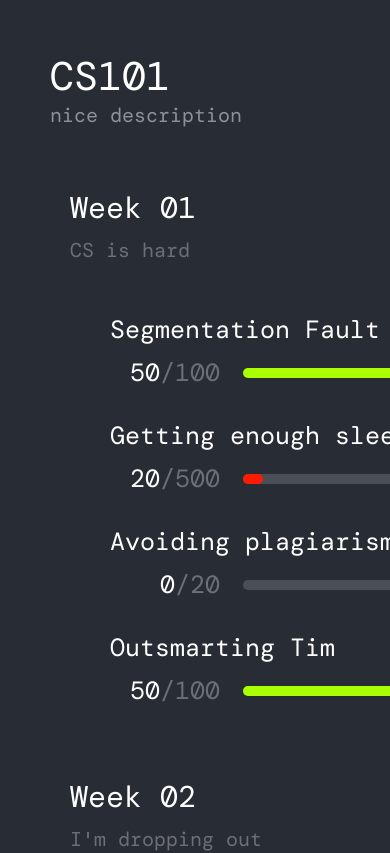
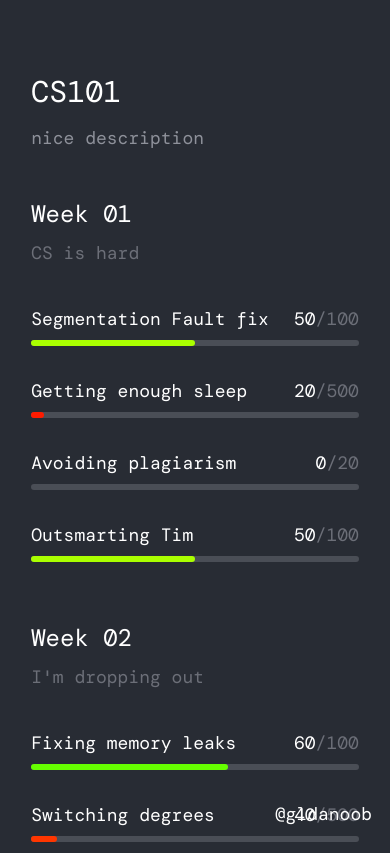
Before and after one commit to gldanoob/cw-dashboard-client, a React (Create React App) app: page / in a window 390 px wide. Shown: the top 853 px of the page. Built offline with nearby package versions, Linux system fonts and the light colour scheme; a web font is replaced by a local one.

Commit message:
Responsiveness

```diff
--- a/src/app/App.tsx
+++ b/src/app/App.tsx
@@ -1,6 +1,7 @@
 import { useEffect, useState } from 'react';
 import data from '../assets/data.json';
 import '../style/App.css';
+import Footer from './Footer';
 import Header from './Header';
 import Section from './Section';
 
@@ -20,15 +21,21 @@ function App() {
 	data.sections[1].tasks[2].score = (progress / 5) | 0;
 
 	return (
-
 		<div className="App">
 			<div className="App-body">
+				<div className='content'>
 					<Header desc={data.desc}>
 						{data.header}
 					</Header>
 					{
-          data.sections.map(section => <Section name={section.name} desc={section.desc} tasks={section.tasks} />)
+						data.sections.map(
+							(section, i) => <Section name={section.name} desc={section.desc} tasks={section.tasks} key={i}/>
+						)
 					}
+				</div>
+				<Footer>
+					@gldanoob
+				</Footer>
 			</div>
 		</div>
 	);
--- /dev/null
+++ b/src/app/Footer.tsx
@@ -0,0 +1,13 @@
+import '../style/Footer.css'
+
+interface Props {
+    children: string
+}
+
+export default function Footer(props: Props) {
+    return (
+        <div className="footer-container">
+            {props.children}
+        </div>
+    )
+}
--- a/src/app/ProgressBar.tsx
+++ b/src/app/ProgressBar.tsx
@@ -1,23 +1,27 @@
-import '../style/Task.css';
+import '../style/Progress.css';
 
-const WIDTH = 500;
+const WIDTH = 30
 
 interface Prop {
-    fill: number;
+    fill: number
 }
 
 export function ProgressBar(props: Prop) {
-    const red = 0;
-    const green = 160;
+    const isMobile = window.innerWidth < 550
+    const red = 0
+    const green = 160
+    const mix = red * (1 - props.fill) + green * props.fill
 
-    const mix = red * (1 - props.fill) + green * props.fill
+    const borderWidth = isMobile? '100%' : WIDTH + 'em'
+    const fillWidth = isMobile? props.fill * 100 + '%' : props.fill * WIDTH + 'em'
+
     return (
         <div className="progress-container">
             <div className="progress-border" style={{
-                width: WIDTH + 'px'
+                width: borderWidth
             }}>
                 <div className="progress-fill" style={{
-                    width: props.fill * WIDTH + 'px',
+                    width: fillWidth,
                     backgroundColor: `hsl(${mix}, 100%, 50%)`
                 }}></div>
             </div>
--- a/src/app/Tasks.tsx
+++ b/src/app/Tasks.tsx
@@ -2,12 +2,28 @@ import '../style/Task.css';
 import { ProgressBar } from './ProgressBar';
 
 interface Props {
-    name: string,
-    score: number,
-    total: number,
+    name: string
+    score: number
+    total: number
 }
 
 export default function TaskProgress(props: Props) {
+    const isMobile = window.innerWidth < 550
+
+    if (isMobile) return (
+        <div className="task-container">
+            <div className="inline-container">
+                <p className="task-label">
+                    {props.name}
+                </p>
+                <p className="task-score">
+                    {props.score}<span className="greyed-out">/{props.total}</span>
+                </p>
+            </div>
+            <ProgressBar fill={props.score / props.total}></ProgressBar>
+        </div>
+    )
+
     return (
         <div className="task-container">
             <p className="task-label">
--- a/src/style/App.css
+++ b/src/style/App.css
@@ -1,13 +1,24 @@
 .App-body {
     background-color: #282c34;
     min-height: 100vh;
+    box-sizing: border-box;
     display: flex;
-    padding-left: 50px;
-    padding-top: 50px;
+    padding-left: 0;
+    padding-top: 5em;
     flex-direction: column;
+    align-items: center;
+    justify-content: start;
+    color: white;
+}
+
+.content {
     align-items: left;
-    justify-content: center;
-    font-size: calc(10px + 2vmin);
-    color: white;
-    overflow: hidden;
+    flex-grow: 0;
 }
+
+@media (max-width: 550px) {
+    .content {
+        align-items: center;
+        margin: 1em;
+    }
+}
--- /dev/null
+++ b/src/style/Footer.css
@@ -0,0 +1,7 @@
+.footer-container {
+    font-size: 1.5em;
+    position: fixed;
+    right: 1em;
+    bottom: 1em;
+    align-self: flex-end;
+}
--- a/src/style/Header.css
+++ b/src/style/Header.css
@@ -1,13 +1,13 @@
 .header-container {
-    margin-bottom: 50px;
+    margin-bottom: 4em;
 }
 
 .header-label {
-    font-size: 40px;
-
+    font-size: 2.5rem;
+    margin-bottom: 0.5em;
 }
 
 .header-description {
-    font-size: 20px;
+    font-size: 1.5rem;
     color: #8e919a;
 }
--- /dev/null
+++ b/src/style/Progress.css
@@ -0,0 +1,13 @@
+.progress-border {
+    height: 0.5em;
+    border-radius: 0.25em;
+    padding: 0;
+    background-color: #4a4e56;
+}
+
+.progress-fill {
+    height: 0.5em;
+    background-color: #5f5;
+    border-radius: 0.25em;
+    margin: 0;
+}
--- a/src/style/Section.css
+++ b/src/style/Section.css
@@ -1,42 +1,56 @@
 .section-container {
-    padding-left: 20px;
+    padding-left: 1.25em;
 }
 
 .section-header {
-    font-size: 30px;
-    margin: 10px;
-    margin-left: 0px;
-}
-
-.line {
-    background-color: #6c6f78;
-    width: 60px;
-    height: 1px;
-    display: inline-block;
-    margin: 5px;
-    margin-right: 10px;
+    font-size: 2rem;
+    margin: 0.5em;
+    margin-left: 0;
 }
 
 .section-description {
     color: #6c6f78;
-    font-size: 20px;
-    margin: 10px;
+    font-size: 1.5rem;
+    margin: 0.5em;
     margin-left: 0px;
+    max-width: 50em;
 }
 
 .tasks-block {
     display: flex;
     align-items: stretch;
-    padding: 30px 0 30px;
+    padding: 2em 0 2em;
 }
 
 .vertical-line {
     width: 1px;
     background-color: #6c6f78;
     margin-left: 0;
-    margin-right: 30px;
+    margin-right: 2em;
 }
 
 .tasks-container {
     margin: 0;
 }
+
+@media (max-width: 810px) {
+    .section-container {
+        padding-left: calc(1.25em - 32px + 4vw);
+    }
+    .vertical-line {
+        margin-right: calc(2em - 32px + 4vw);
+    }
+}
+
+@media (max-width: 550px) {
+    .section-container {
+        padding-left: 0
+    }
+    .vertical-line {
+        display: none;
+        margin: 0;
+    }
+    .tasks-container {
+        width: 100%;
+    }
+}
--- a/src/style/Task.css
+++ b/src/style/Task.css
@@ -1,24 +1,5 @@
-.progress-container {
-    margin: 3px /* Crappy way of centering it */
-}
-.progress-border {
-    width: 500px;
-    height: 10px;
-    border-radius: 5px;
-    padding: 0;
-    background-color: #4a4e56;
-}
-
-.progress-fill {
-    width: 150px;
-    height: 10px;
-    background-color: #5f5;
-    border-radius: 5px;
-    margin: 0;
-}
-
 .task-container {
-    margin-bottom: 30px;
+    margin-bottom: 2em;
 }
 
 .inline-container {
@@ -26,25 +7,48 @@
     flex-direction: row;
     align-items: center;
     justify-content: flex-start;
-    width: 1000px;
 }
 
 .task-label {
     color: white;
-    font-size: 25px;
-    margin: 10px;
+    font-size: 1.5rem;
+    margin: 0.5em;
 }
 
 .task-score {
-    width: 120px;
+    display: flex;
+    width: 5em;
     color: white;
-    font-size: 25px;
+    font-size: 1.5rem;
     margin: 0;
     padding: 0;
-    padding-right: 20px;
-    text-align: end;
+    padding-right: 1.25em;
+    align-items: center;
+    justify-content: right;
 }
 
 .greyed-out {
     color: #6c6f78;
 }
+
+@media (max-width: 810px) {
+    .task-label {
+        margin-left: calc(0.5em - 32px + 4vw);
+    }
+}
+
+@media (max-width: 550px) {
+    .task-label {
+        margin-left: 0;
+        margin-right: 0;
+    }
+    .task-score {
+        padding-right: 0;
+        justify-self: right;
+    }
+    .inline-container {
+        align-items: stretch;
+        justify-content: space-between;
+    }
+
+}
--- a/src/style/index.css
+++ b/src/style/index.css
@@ -1,4 +1,8 @@
 @import url('https://fonts.googleapis.com/css2?family=DM+Mono:wght@300;400;500&display=swap');
+
+html {
+  font-size: 12px;
+}
 
 body {
   margin: 0;
```
Lines whose indentation alone changed are shown as unchanged.
